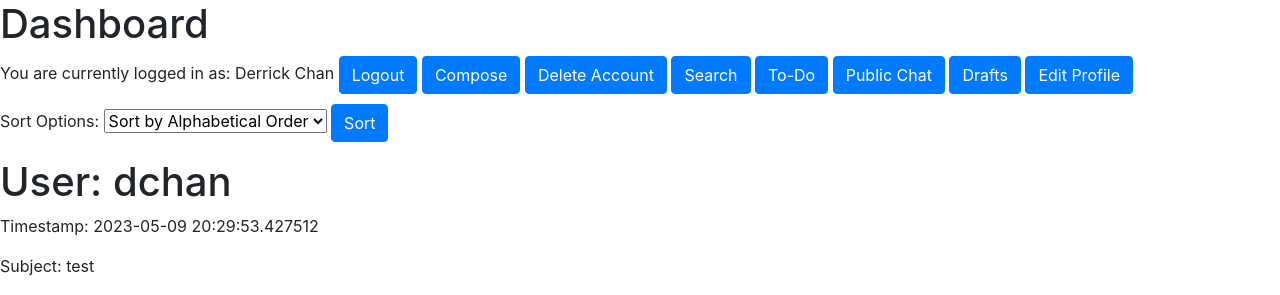
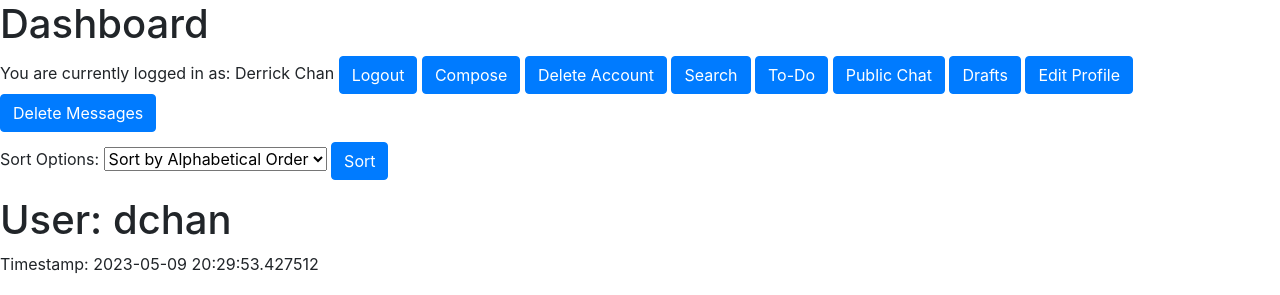
Before and after one commit to flotoria/ProjectCMPE131, a Flask app: page /dashboard/ in a window 1280 px wide. Shown: the top 295 px of the page. Run offline with Flask 3, Linux system fonts and the light colour scheme; a user stored in the database is signed in; some libraries are stand-ins or nearby versions.

Commit message:
Partial Message deletion functionality

```diff
--- a/app/forms.py
+++ b/app/forms.py
@@ -71,3 +71,8 @@ class EditProfile(FlaskForm):
     username = StringField('New Username')
     password = StringField('New Password')
     submit = SubmitField('Submit Changes')
+
+class DeleteMessage(FlaskForm):
+	subject = StringField("Search", validators=[DataRequired()])
+    # Submit button
+	submit = SubmitField("Submit")
--- a/app/routes.py
+++ b/app/routes.py
@@ -19,6 +19,7 @@ from .models import Message
 from .models import ToDo
 from .forms import ToDoForm
 from .forms import EditProfile
+from .forms import DeleteMessage
 from werkzeug.utils import secure_filename
 from flask_login import current_user
 from flask_login import login_user
@@ -260,3 +261,22 @@ def editprofile():
         return redirect(url_for('dashboard'))
     print(current.username)
     return render_template('editprofile.html', form=form)
+
+@app.route('/deletemessage/', methods=['GET', 'POST'])
+@login_required
+def deletemessage():
+    form = DeleteMessage()
+    subjectfordeletion = form.subject.data
+    if form.validate_on_submit():
+        # Checks both the user's id and the message within the database to filter the user who composed the message and the receiver
+        user_id = User.query.filter_by(username=current_user.username).first().id
+        messages = Message.query.filter_by(receiving_user=user_id).all()
+        for message in messages:
+            # Checks through messages to find matching different in the subject section and body section of the message.
+            if message.body.find(subjectfordeletion) != -1 or message.subject.find(subjectfordeletion) != -1:
+                db.session.delete(message).first()
+                db.session.commit()
+    ##message = Message.query.filter_by(subject = Message.subject).first()
+    ##db.session.delete(message)
+    ##db.session.commit()
+    return render_template("deletemessage.html", form=form, class1=User)
--- a/app/templates/dashboard.html
+++ b/app/templates/dashboard.html
@@ -20,7 +20,7 @@ You are currently logged in as: {{user.name}}
 <a href="{{ url_for('chat') }}"><button class="btn btn-primary">Public Chat</button></a>
 <a href="{{ url_for('draft') }}"><button class="btn btn-primary">Drafts</button></a>
 <a href="{{ url_for('editprofile') }}"><button class="btn btn-primary">Edit Profile</button></a>
-
+<a href="{{ url_for('deletemessage') }}"><button class="btn btn-primary">Delete Messages</button></a>
 <br>
 
 <form class="sort" action="" method="POST" novalidate>
```
